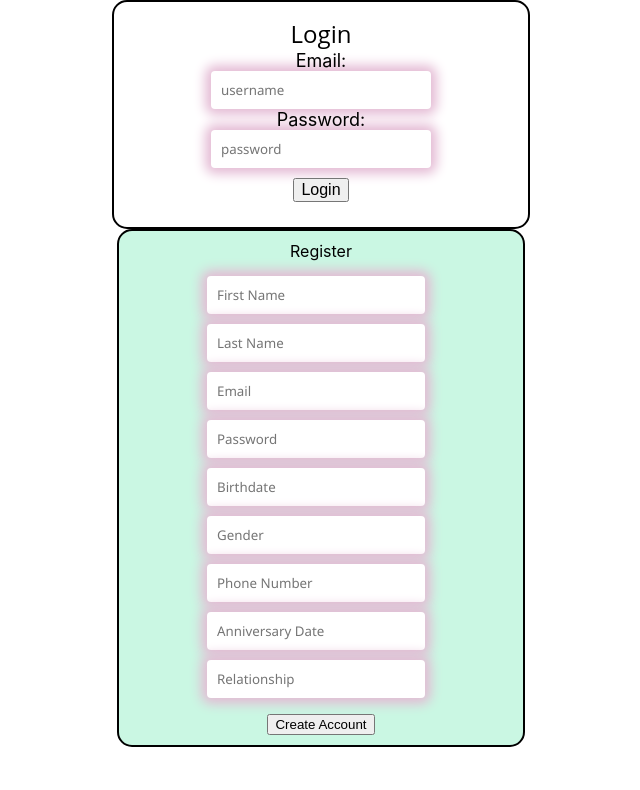
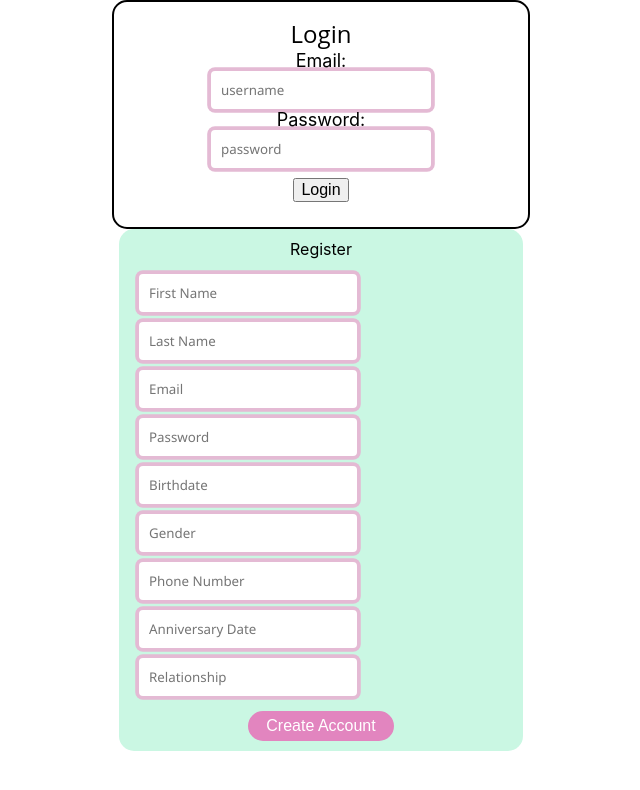
Before and after one commit to JennyRussell/Project-3, a React (Create React App) app: page / in a window 1280 px wide. Shown: the top 790 px of the page, without its empty margins (319-959 px from the left). Built offline with nearby package versions, Linux system fonts and the light colour scheme.

Commit message:
styled registration page

```diff
--- a/src/components/login/register.js
+++ b/src/components/login/register.js
@@ -13,36 +13,36 @@ export class Register extends React.Component {
           {/* <div className="image">
                     <img src={loginImg} />
                 </div> */}
-          <div className="form">
+          <div className="form-rg">
             <div className="first-name">
               <lable htmlFor="first-name"></lable>
               <input type="text" name="first" placeholder="First Name" />
             </div>
-            <div className="last-name">
+            <div className="form-rg">
               <lable htmlFor="last-name"></lable>
               <input type="text" name="last" placeholder="Last Name" />
             </div>
-            <div className="form-group-rg">
+            <div className="form-rg">
               <lable htmlFor="email"></lable>
               <input type="email" name="email" placeholder="Email" />
             </div>
-            <div className="form-group-rg">
+            <div className="form-rg">
               <lable htmlFor="password"></lable>
               <input type="password" name="password" placeholder="Password" />
             </div>
-            <div className="birthdate">
+            <div className="form-rg">
               <lable htmlFor="birthdate"></lable>
               <input type="text" name="birthdate" placeholder="Birthdate" />
             </div>
-            <div className="gender">
+            <div className="form-rg">
               <lable htmlFor="gender"></lable>
               <input type="text" name="gender" placeholder="Gender" />
             </div>
-            <div className="phone">
+            <div className="form-rg">
               <lable htmlFor="phone"></lable>
               <input type="text" name="phone" placeholder="Phone Number" />
             </div>
-            <div className="anniversary">
+            <div className="form-rg">
               <lable htmlFor="anniversary"></lable>
               <input
                 type="text"
@@ -50,7 +50,7 @@ export class Register extends React.Component {
                 placeholder="Anniversary Date"
               />
             </div>
-            <div className="relationship">
+            <div className="form-rg">
               <lable htmlFor="relationship"></lable>
               <input
                 type="text"
--- a/src/components/login/style.css
+++ b/src/components/login/style.css
@@ -32,11 +32,14 @@
 
 .rg-container {
   margin: auto;
-  border: 2px solid black;
+  /* border: 2px solid black; */
   border-radius: 15px;
   width: 30%;
   padding: 10px;
   background-color: #caf7e3;
+  transition: all 250ms ease-in-out;
+  outline: none;
+  /* box-shadow: 10px 10px 10px 3.8px #e4bad4; */
 }
 
 .rg-content {
@@ -48,13 +51,8 @@
 }
 
 .form-rg {
-  /* display: grid ;
-  grid-template-columns: 1fr 1fr;
-  grid-auto-rows: 60px;
-  grid-gap: 20px;
   display: flex;
-  align-items: center;
-  justify-content: center; */
+  flex-flow: wrap;
 }
 
 label {
@@ -70,6 +68,21 @@ input {
   border-radius: 4px;
   transition: all 250ms ease-in-out;
   outline: none;
-  box-shadow: 0px 0px 12px 5.8px #e4bad4;
+  box-shadow: 0px 0px 0px 3.8px #e4bad4;
   font-family: "Segoe UI", Tahoma, Geneva, Verdana, sans-serif;
 }
+
+.btn-rg {
+  font-size: 1rem;
+  display: inline-block;
+  cursor: pointer;
+  text-decoration: none;
+  color: white;
+  background-color: #e285bf;
+  border: #e285bf 0.125em solid;
+  border-radius: 15px;
+  padding: 0.25em 1em;
+  /* border-radius: 00.25em;
+  text-shadow: 0 0 0.125em hsl(0, 0%, 100% / 0.3), 0 0 0.45em currentColor;
+  box-shadow: inset 0 0 0.5em 0 #e285bf, 0 0 0.5em 0 #e285bf; */
+}
```
